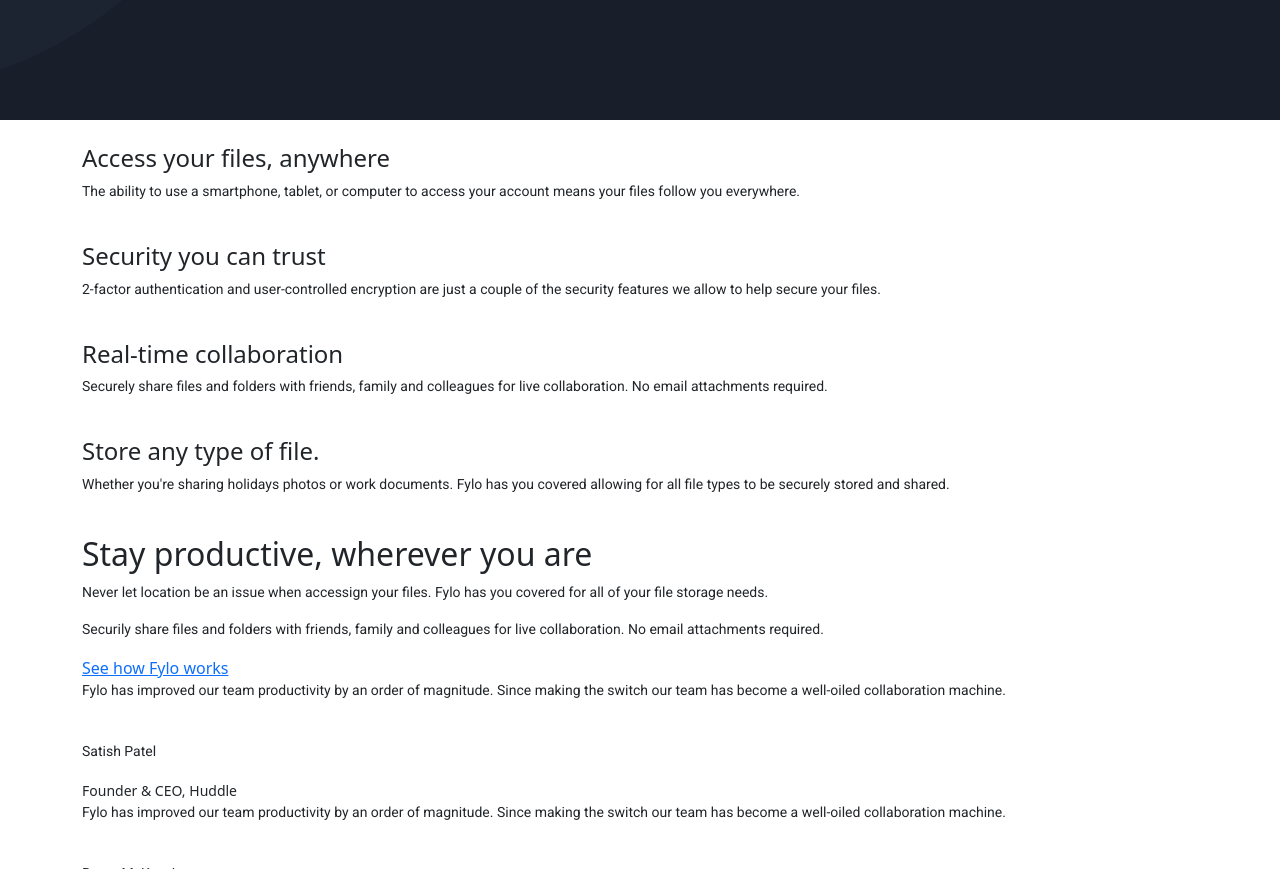
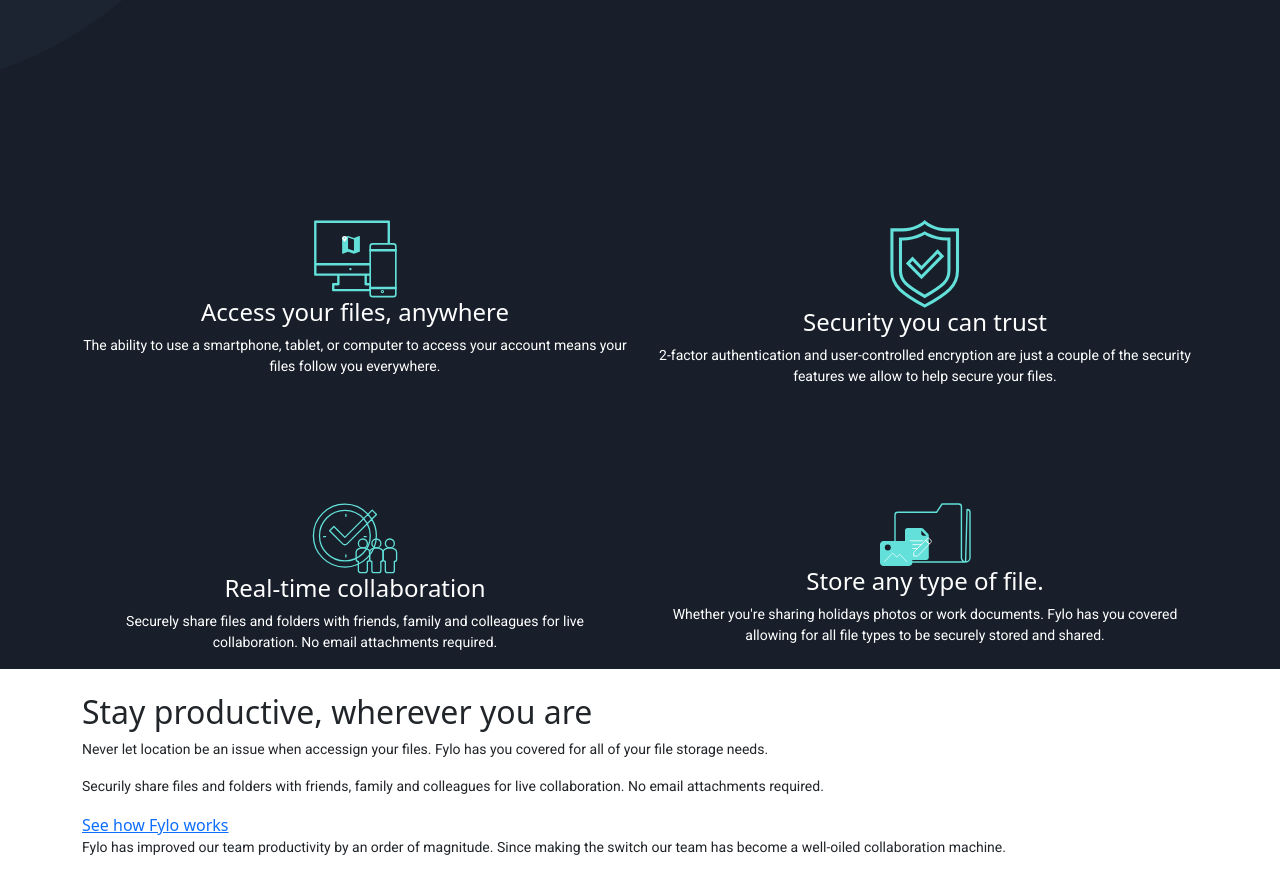
Before and after one commit to Wakarende/fylo-landing-page, a plain HTML site: page index.html in a window 1280 px wide. Shown: the part 680-1549 px from the top of the page. Drawn offline with nearby package versions, Linux system fonts and the light colour scheme; a web font is replaced by a local one.

Commit message:
styling services section

```diff
--- a/index.html
+++ b/index.html
@@ -60,30 +60,42 @@
   </div>
   <!-- END Hero -->
   <!-- Services  -->
+  <div class="services text-center">
     <div class="container">
+      <div class="row">
+        <div class="col-md-6">
           <div class="access icons">
-      <img src="" alt="">
+            <img src="images/icon-access-anywhere.svg" alt="">
             <h4 class="icon-title">Access your files, anywhere </h4>
-      <p class="icon-text">The ability to use a smartphone, tablet, or computer to access your account means your files
-        follow you everywhere.</p>
+            <p class="icon-text">The ability to use a smartphone, tablet, or computer to access your account means your
+              files follow you everywhere.</p>
           </div>
+        </div>
+        <div class="col-md-6">
           <div class="security icons">
-      <img src="" alt="">
+            <img src="images/icon-security.svg" alt="">
             <h4 class="icon-title">Security you can trust</h4>
-      <p class="icon-text">2-factor authentication and user-controlled encryption are just a couple of the security
-        features we allow to help secure your files.</p>
+            <p class="icon-text">2-factor authentication and user-controlled encryption are just a couple of the
+              security features we allow to help secure your files.</p>
           </div>
+        </div>
+        <div class="col-md-6">
           <div class="real-time icons">
-      <img src="" alt="">
+            <img src="images/icon-collaboration.svg" alt="">
             <h4 class="icon-title">Real-time collaboration</h4>
-      <p class="icon-text">Securely share files and folders with friends, family and colleagues for live collaboration.
-        No email attachments required.</p>
+            <p class="icon-text">Securely share files and folders with friends, family and colleagues for live
+              collaboration. No email attachments required.</p>
           </div>
+        </div>
+        <div class="col-md-6">
           <div class="store icons">
-      <img src="" alt="">
+            <img src="images/icon-any-file.svg" alt="">
             <h4 class="icon-title">Store any type of file.</h4>
-      <p class="icon-text">Whether you're sharing holidays photos or work documents. Fylo has you covered allowing for
-        all file types to be securely stored and shared.</p>
+            <p class="icon-text">Whether you're sharing holidays photos or work documents. Fylo has you covered allowing
+              for all file types to be securely stored and shared.</p>
+          </div>
+        </div>
+      </div>
     </div>
   </div>
   <!-- END Services  -->
--- a/style.css
+++ b/style.css
@@ -74,3 +74,14 @@ body p {
 
 
 /* END Header   */
+/* Services  */
+.services {
+  background-color: var(--mainBg);
+  color: var(--white);
+}
+
+.icons {
+  margin-top: 100px;
+}
+
+/* END Services  */
```
Lines whose indentation alone changed are shown as unchanged.
